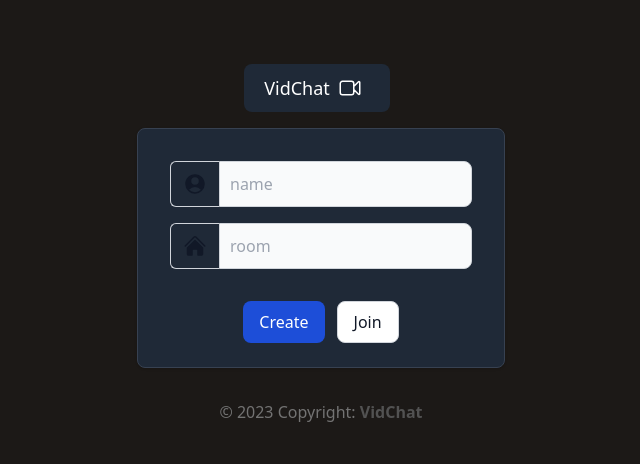
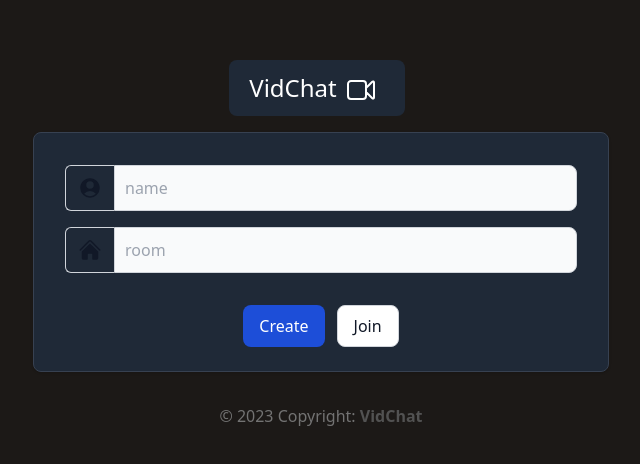
Before and after one commit to rohitbrk/vidchat, a React (Vite) app: page / in a window 1280 px wide. Shown: the part 144-608 px from the top of the page, without its empty margins (319-959 px from the left). Built offline with nearby package versions, Linux system fonts and the light colour scheme.

Commit message:
modularize

```diff
--- a/src/App.tsx
+++ b/src/App.tsx
@@ -1,15 +1,12 @@
 import Nav from "./components/Nav";
 import Footer from "./components/Footer";
 import Main from "./components/Main";
-import UserInfoProvider from "./context/UserInfoContext";
 
 const Layout = () => {
   return (
     <div className="min-h-screen p-14 flex flex-col gap-2 items-center justify-center bg-stone-900">
       <Nav />
-      <UserInfoProvider>
-        <Main />
-      </UserInfoProvider>
+      <Main />
       <Footer />
     </div>
   );
--- a/src/components/ChatWindow.tsx
+++ b/src/components/ChatWindow.tsx
@@ -1,24 +1,55 @@
-import { useContext } from "react";
-import { UserInfoContext } from "../context/UserInfoContext";
+// @ts-nocheck
+import { useRef, useState } from "react";
 
 type ChatWindowProps = {
+  room: string;
   currentVideoRef: null;
   remoteVideoRef: null;
-  screenShareStatus: boolean;
-  startScreenShare: () => void;
-  stopScreenShare: () => void;
-  disconnect: () => void;
-  roomId: string;
+  peer: null;
+  remotePeer: null;
 };
 
 const ChatWindow = ({
+  room,
   currentVideoRef,
   remoteVideoRef,
-  screenShareStatus,
-  startScreenShare,
-  stopScreenShare,
+  peer,
+  remotePeer,
 }: ChatWindowProps) => {
-  const { room } = useContext(UserInfoContext);
+  const [screenShareStatus, setScreenShareStatus] = useState(false);
+  const screenStream = useRef(null);
+
+  const startScreenShare = () => {
+    if (screenShareStatus) stopScreenShare();
+
+    navigator.mediaDevices.getDisplayMedia({ video: true }).then((stream) => {
+      screenStream.current = stream;
+      let videoTrack = screenStream.current.getVideoTracks()[0];
+      videoTrack.onended = () => stopScreenShare();
+
+      if (peer.current) {
+        let sender = remotePeer.current.peerConnection
+          .getSenders()
+          .find((sender) => sender.track.kind == videoTrack.kind);
+        sender.replaceTrack(videoTrack);
+        setScreenShareStatus(true);
+      }
+    });
+  };
+
+  const stopScreenShare = () => {
+    if (!screenShareStatus) return;
+    let videoTrack = currentVideoRef.current.srcObject.getVideoTracks()[0];
+    if (peer.current) {
+      let sender = remotePeer.current.peerConnection
+        .getSenders()
+        .find((sender) => sender.track.kind == videoTrack.kind);
+      sender.replaceTrack(videoTrack);
+    }
+    screenStream.current.getTracks().forEach((track) => track.stop());
+    setScreenShareStatus(false);
+  };
+
   return (
     <div>
       <div className="flex flex-col gap-2">
@@ -27,7 +58,7 @@ const ChatWindow = ({
         </div>
         <div>
           <video
-            className="w-full h-auto max-w-xl border border-gray-200 rounded-lg"
+            className="w-full h-auto max-w-xl max-w-xl border border-gray-200 rounded-lg"
             preload="none"
             ref={currentVideoRef}
           />
--- a/src/components/Main.tsx
+++ b/src/components/Main.tsx
@@ -1,115 +1,40 @@
 // @ts-nocheck
-import { useContext, useEffect, useRef, useState } from "react";
-import Peer from "peerjs";
+import { useRef, useState } from "react";
 import ChatWindow from "./ChatWindow";
 import RoomLogin from "./RoomLogin";
-import { UserInfoContext } from "../context/UserInfoContext";
-import { updateStream } from "../lib/room";
 
 const Main = () => {
-  const getUserMedia =
-    navigator.getUserMedia ||
-    navigator.webkitGetUserMedia ||
-    navigator.mozGetUserMedia;
-
-  const { name, room } = useContext(UserInfoContext);
-  const [showChatWindow, setShowChatWindow] = useState(false);
+  const [userInfo, setUserInfo] = useState({ name: "", room: "" });
+  const peer = useRef(null);
+  const remotePeer = useRef(null);
 
   const currentVideoRef = useRef(null);
   const remoteVideoRef = useRef(null);
-  const screenStream = useRef(null);
-  const peer = useRef(null);
-  const remotePeer = useRef(null);
 
-  const [screenShareStatus, setScreenShareStatus] = useState(false);
-
-  const createRoom = () => {
-    if (room === " " || room === "" || name === " " || name === "") {
-      alert("Please enter room id and name");
-      return;
-    }
-    // manipulating room so that it won't collide
-    peer.current = new Peer(`yth1${room}bvn2`);
-    peer.current.on("open", () => {
-      getUserMedia({ video: true, audio: true }, (stream) => {
-        updateStream(currentVideoRef, stream);
-      });
-    });
-    peer.current.on("call", (call) => {
-      call.answer(currentVideoRef.current.srcObject);
-      call.on("stream", (stream) => {
-        updateStream(remoteVideoRef, stream);
-      });
-      remotePeer.current = call;
-    });
-    setShowChatWindow(true);
-  };
-
-  const joinRoom = () => {
-    if (room === " " || room === "" || name === " " || name === "") {
-      alert("Please enter room id and name");
-      return;
-    }
-    peer.current = new Peer();
-    peer.current.on("open", (id) => {
-      getUserMedia({ video: true, audio: true }, (stream) => {
-        updateStream(currentVideoRef, stream);
-        // manipulating room so that it won't collide
-        let call = peer.current.call(`yth1${room}bvn2`, stream);
-        call.on("stream", (stream) => {
-          updateStream(remoteVideoRef, stream);
-        });
-        remotePeer.current = call;
-      });
-    });
-    setShowChatWindow(true);
-  };
-
-  const startScreenShare = () => {
-    if (screenShareStatus) stopScreenShare();
-
-    navigator.mediaDevices.getDisplayMedia({ video: true }).then((stream) => {
-      screenStream.current = stream;
-      let videoTrack = screenStream.current.getVideoTracks()[0];
-      videoTrack.onended = () => stopScreenShare();
-
-      if (peer.current) {
-        let sender = remotePeer.current.peerConnection
-          .getSenders()
-          .find((sender) => sender.track.kind == videoTrack.kind);
-        sender.replaceTrack(videoTrack);
-        setScreenShareStatus(true);
-      }
-    });
-  };
-
-  const stopScreenShare = () => {
-    if (!screenShareStatus) return;
-    let videoTrack = currentVideoRef.current.srcObject.getVideoTracks()[0];
-    if (peer.current) {
-      let sender = remotePeer.current.peerConnection
-        .getSenders()
-        .find((sender) => sender.track.kind == videoTrack.kind);
-      sender.replaceTrack(videoTrack);
-    }
-    screenStream.current.getTracks().forEach((track) => track.stop());
-    setScreenShareStatus(false);
-  };
+  const [showChatWindow, setShowChatWindow] = useState(false);
 
   return (
     <div>
       {showChatWindow ? (
         <div></div>
       ) : (
-        <RoomLogin createRoom={createRoom} joinRoom={joinRoom} />
+        <RoomLogin
+          userInfo={userInfo}
+          setUserInfo={setUserInfo}
+          currentVideoRef={currentVideoRef}
+          remoteVideoRef={remoteVideoRef}
+          peer={peer}
+          remotePeer={remotePeer}
+          setShowChatWindow={setShowChatWindow}
+        />
       )}
       {showChatWindow ? (
         <ChatWindow
+          room={userInfo.room}
           currentVideoRef={currentVideoRef}
           remoteVideoRef={remoteVideoRef}
-          screenShareStatus={screenShareStatus}
-          startScreenShare={startScreenShare}
-          stopScreenShare={stopScreenShare}
+          peer={peer}
+          remotePeer={remotePeer}
         />
       ) : (
         <div></div>
--- a/src/components/Nav.tsx
+++ b/src/components/Nav.tsx
@@ -2,18 +2,17 @@ const Nav = () => {
   return (
     <>
       <div className="text-white w-full max-w-screen-lg flex justify-center gap-1">
-        <div className="flex justify-center text-white bg-gray-800 hover:bg-gray-900 focus:outline-none focus:ring-4 focus:ring-gray-300 font-medium rounded-lg text-sm px-5 py-2.5 mr-2 mb-2 dark:bg-gray-800 dark:hover:bg-gray-700 dark:focus:ring-gray-700 dark:border-gray-700">
-          <a href="/">
-            <div className="mr-2 text-lg">VidChat</div>
-          </a>
-          <div className="flex justify-center items-center">
+        <div className="w-38 flex justify-center text-white bg-gray-800 hover:bg-gray-900 focus:outline-none focus:ring-4 focus:ring-gray-300 font-medium rounded-lg text-sm px-5 py-2.5 mr-2 mb-2 dark:bg-gray-800 dark:hover:bg-gray-700 dark:focus:ring-gray-700 dark:border-gray-700">
+          <a href="/" className="flex justify-center items-center">
+            <div className="mr-2 text-2xl">VidChat</div>
+            <div className="mt-1">
               <svg
                 xmlns="http://www.w3.org/2000/svg"
                 fill="none"
                 viewBox="0 0 24 24"
                 strokeWidth="1.5"
                 stroke="currentColor"
-              className="w-6 h-6 mr-2"
+                className="w-8 h-8 mr-2"
               >
                 <path
                   strokeLinecap="round"
@@ -21,6 +20,7 @@ const Nav = () => {
                 />
               </svg>
             </div>
+          </a>
         </div>
       </div>
     </>
--- a/src/components/RoomLogin.tsx
+++ b/src/components/RoomLogin.tsx
@@ -1,22 +1,62 @@
-import { useContext } from "react";
-import {
-  UserInfoContext,
-  UserInfoDispatchContext,
-} from "../context/UserInfoContext";
+// @ts-nocheck
+import { checkUserInfo, updateStream } from "../lib/room";
+import Peer from "peerjs";
 
-type RoomLoginProps = {
-  createRoom: () => void;
-  joinRoom: () => void;
-};
-const RoomLogin = ({ createRoom, joinRoom }: RoomLoginProps) => {
-  const { name, room } = useContext(UserInfoContext);
-  const userInfoDispatch = useContext(UserInfoDispatchContext);
+const RoomLogin = ({
+  userInfo,
+  setUserInfo,
+  currentVideoRef,
+  remoteVideoRef,
+  peer,
+  remotePeer,
+  setShowChatWindow,
+}) => {
+  const getUserMedia =
+    navigator.getUserMedia ||
+    navigator.webkitGetUserMedia ||
+    navigator.mozGetUserMedia;
 
-  const onChange = (e) =>
-    userInfoDispatch({
-      type: "SET_VAL",
-      payload: { name: e.target.name, value: e.target.value },
+  const { name, room } = userInfo;
+
+  const createRoom = () => {
+    if (!checkUserInfo(name, room)) return;
+    // manipulating room so that it won't collide
+    peer.current = new Peer(`yth1${room}bvn2`);
+    peer.current.on("open", () => {
+      getUserMedia({ video: true, audio: true }, (stream) => {
+        updateStream(currentVideoRef, stream);
+      });
     });
+    peer.current.on("call", (call) => {
+      call.answer(currentVideoRef.current.srcObject);
+      call.on("stream", (stream) => {
+        updateStream(remoteVideoRef, stream);
+      });
+      remotePeer.current = call;
+    });
+    setShowChatWindow(true);
+  };
+
+  const joinRoom = () => {
+    if (!checkUserInfo(name, room)) return;
+    peer.current = new Peer();
+    peer.current.on("open", (id) => {
+      getUserMedia({ video: true, audio: true }, (stream) => {
+        updateStream(currentVideoRef, stream);
+        // manipulating room so that it won't collide
+        let call = peer.current.call(`yth1${room}bvn2`, stream);
+        call.on("stream", (stream) => {
+          updateStream(remoteVideoRef, stream);
+        });
+        remotePeer.current = call;
+      });
+    });
+    setShowChatWindow(true);
+  };
+
+  const onChange = (e) => {
+    setUserInfo((prev) => ({ ...prev, [e.target.name]: e.target.value }));
+  };
 
   const form = [
     {
@@ -58,10 +98,13 @@ const RoomLogin = ({ createRoom, joinRoom }: RoomLoginProps) => {
     },
   ];
   return (
-    <div className="w-full max-w-lg border rounded-lg shadow bg-gray-800 border-gray-700">
+    <div className="md:w-screen md:max-w-xl border rounded-lg shadow bg-gray-800 border-gray-700">
       <div className="flex flex-col items-center p-6">
         {form.map((item) => (
-          <div className="flex m-2" key={item.placeholder}>
+          <div
+            className="md:w-screen md:max-w-lg flex m-2"
+            key={item.placeholder}
+          >
             <span className="inline-flex items-center px-3 text-base text-gray-900 bg-gray-800 border border-r-0 border-gray-300 rounded-l-md dark:bg-gray-600 dark:text-gray-400 dark:border-gray-600">
               {item.svg}
             </span>
--- a/src/context/UserInfoContext.tsx
+++ /dev/null
@@ -1,33 +0,0 @@
-import { createContext, useReducer } from "react";
-
-const UserInfoContext = createContext({ name: "", room: "" });
-const UserInfoDispatchContext = createContext(null);
-
-const reducer = (state, action) => {
-  switch (action.type) {
-    case "SET_VAL":
-      return { ...state, [action.payload.name]: action.payload.value };
-
-    case "RESET":
-      return { name: "", room: "" };
-  }
-};
-
-let userInfo;
-let userInfoDispatch;
-
-const UserInfoProvider = ({ children }) => {
-  [userInfo, userInfoDispatch] = useReducer(reducer, { name: "", room: "" });
-
-  return (
-    <UserInfoContext.Provider value={userInfo}>
-      <UserInfoDispatchContext.Provider value={userInfoDispatch}>
-        {children}
-      </UserInfoDispatchContext.Provider>
-    </UserInfoContext.Provider>
-  );
-};
-
-export default UserInfoProvider;
-
-export { userInfoDispatch, UserInfoContext, UserInfoDispatchContext };
--- a/src/lib/room.ts
+++ b/src/lib/room.ts
@@ -1,6 +1,15 @@
+// @ts-nocheck
 const updateStream = (videoRef, stream) => {
   videoRef.current.srcObject = stream;
   videoRef.current.play();
 };
 
-export { updateStream };
+const checkUserInfo = (name, room) => {
+  if (name === "" || room === "") {
+    alert("Please enter room id and name");
+    return;
+  }
+  return true;
+};
+
+export { updateStream, checkUserInfo };
```
Also changed, not shown: 1 other file (tests, documents, lock files or other folders). Lines whose indentation alone changed are shown as unchanged.
